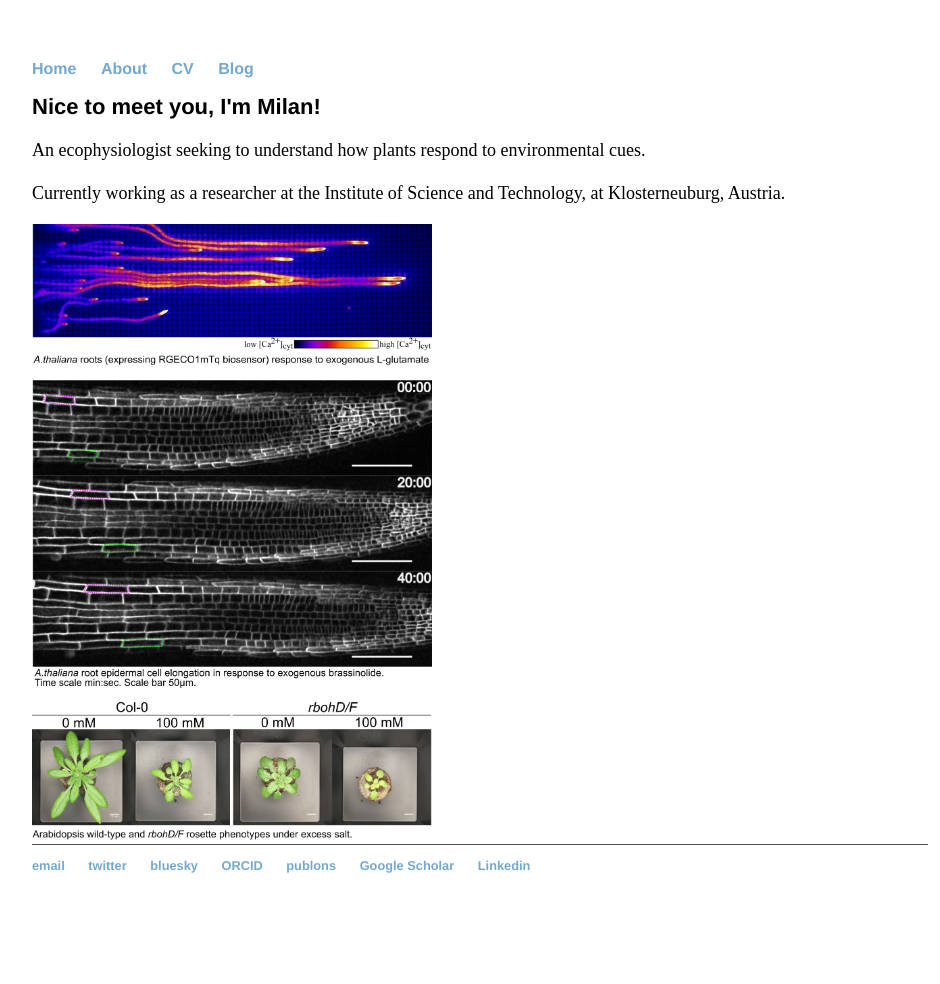
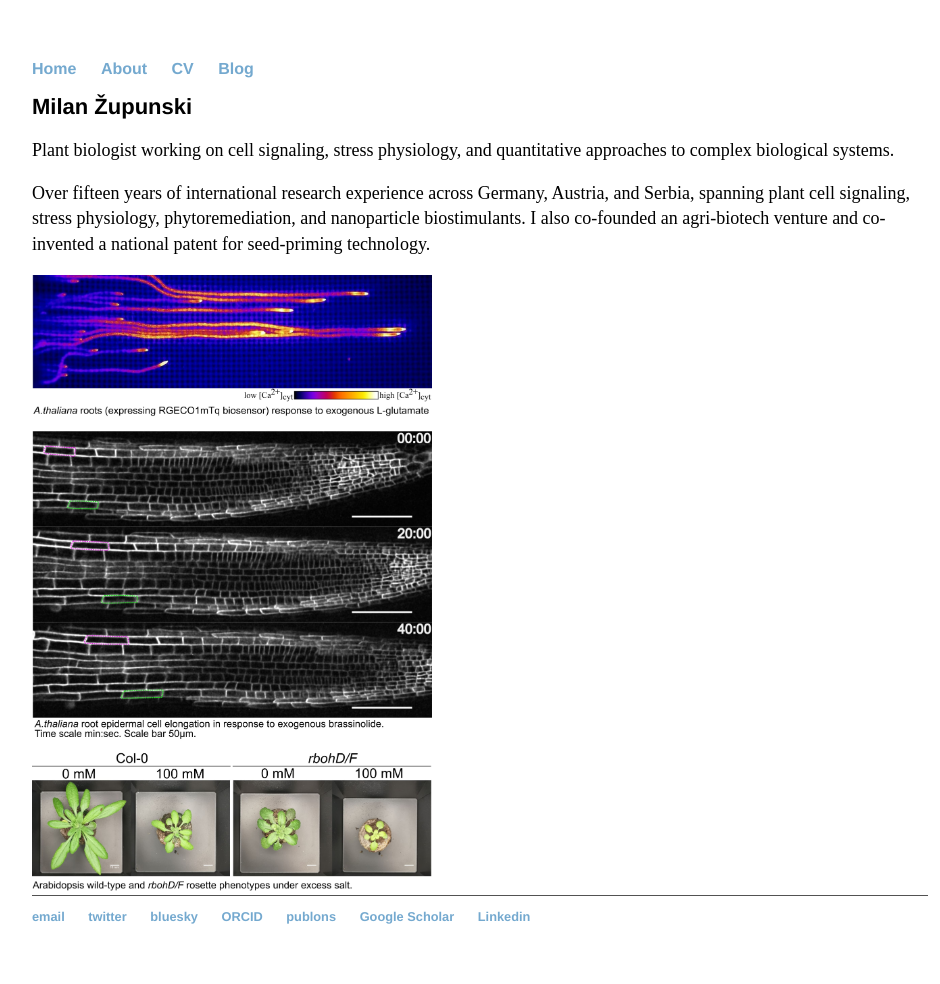
Before and after one commit to milanzupunski/milanzupunski.github.io, a Jekyll site: the page built from index.html, in a window 1280 px wide. Shown: the whole page, without its empty margins (160-1100 px from the left). Built offline with Jekyll 4.4.1, drawn with Linux system fonts in a browser that asks for light colours; Markdown is read by kramdown in place of the engine named in the settings; before the commit the page ends 933 px from its top, so only the background shows below that.

Commit message:
Update index.html

```diff
--- a/index.html
+++ b/index.html
@@ -8,18 +8,16 @@ title: Milan Zupunski
     .blurb h1, .blurb p {
       color: black; /* Black color for both header and paragraph text */
     }
-
     /* Resize the image */
     .blurb img {
       width: 400px; /* Set the width to 400px */
+      max-width: 100%; /* Don't overflow on phones */
       height: auto; /* Maintain the aspect ratio */
     }
-
     /* Decrease the font size for the title */
     .blurb h1 {
       font-size: 22px; /* Decrease the font size for the title */
     }
-
     /* Decrease the font size for paragraphs */
     .blurb p {
       font-size: 18px; /* Decrease font size for paragraphs (adjust as needed) */
@@ -27,8 +25,8 @@ title: Milan Zupunski
   </style>
 </head>
 <div class="blurb">
-  <h1>Nice to meet you, I'm Milan!</h1>
-  <p>An ecophysiologist seeking to understand how plants respond to environmental cues.</p>
-  <p>Currently working as a researcher at the Institute of Science and Technology, at Klosterneuburg, Austria.</p>
-  <img src="docs/assets/pic.jpg" alt="hi" class="inline"/>
+  <h1>Milan Župunski</h1>
+  <p>Plant biologist working on cell signaling, stress physiology, and quantitative approaches to complex biological systems.</p>
+  <p>Over fifteen years of international research experience across Germany, Austria, and Serbia, spanning plant cell signaling, stress physiology, phytoremediation, and nanoparticle biostimulants. I also co-founded an agri-biotech venture and co-invented a national patent for seed-priming technology.</p>
+  <img src="docs/assets/pic.jpg" alt="Milan Župunski" class="inline"/>
 </div><!-- /.blurb -->
```
